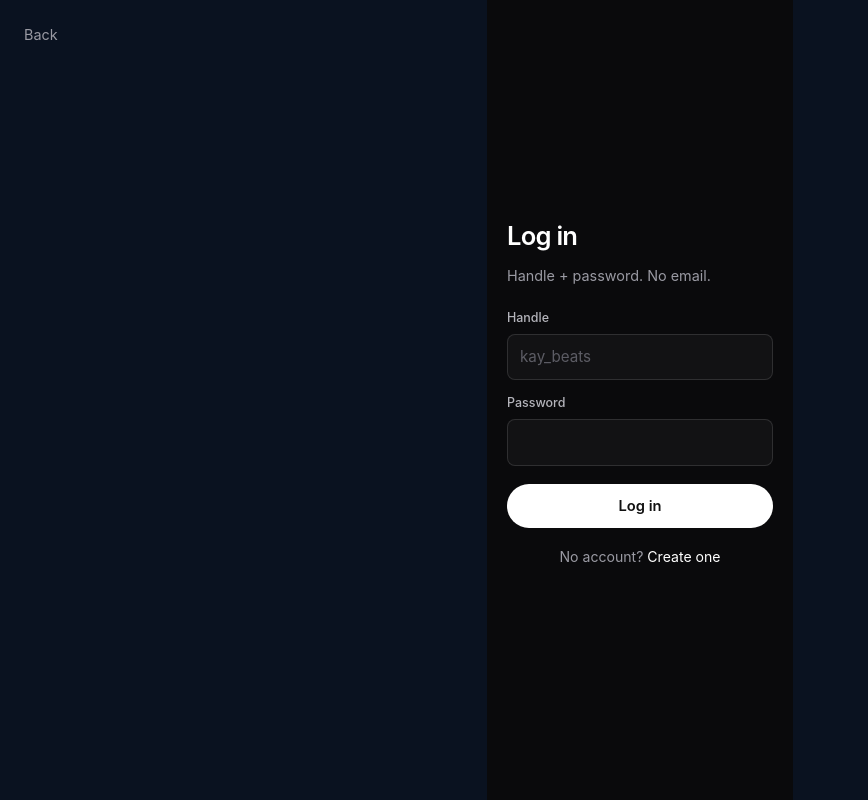
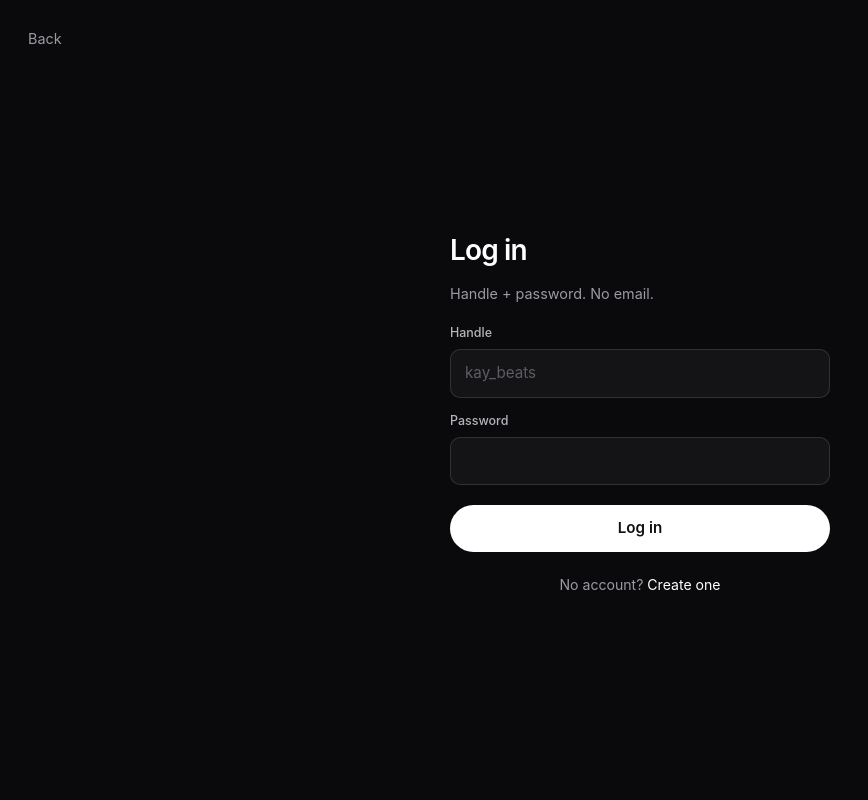
Before and after one commit to lattewei/walls, a Next.js app in the folder apps/web/: page /login in a window 1280 px wide. Shown: the whole page, without its empty margins (0-868 px from the left). Built offline with nearby package versions, Linux system fonts and the light colour scheme.

Commit message:
fix(web): full-bleed login and register layout
Auth screens were squeezed into a centered column by studio__main flex. Make bare layout full width with a single dark canvas.

```diff
--- a/apps/web/src/app/globals.css
+++ b/apps/web/src/app/globals.css
@@ -129,7 +129,9 @@ body:has(.landing-root) {
 
 .studio.is-landing {
   display: block;
-  background: transparent;
+  width: 100%;
+  min-height: 100dvh;
+  background: #0a0a0c;
 }
 
 .studio.is-landing::before,
@@ -138,10 +140,16 @@ body:has(.landing-root) {
 }
 
 .studio.is-landing .studio__main {
+  display: block;
+  width: 100%;
+  min-height: 100dvh;
   padding: 0;
 }
 
 .auth {
+  position: relative;
+  box-sizing: border-box;
+  width: 100%;
   min-height: 100dvh;
   background: #0a0a0c;
   color: #f5f5f7;
@@ -149,14 +157,14 @@ body:has(.landing-root) {
   flex-direction: column;
   align-items: center;
   justify-content: center;
-  padding: 32px 20px 48px;
+  padding: 72px 24px 48px;
   font-family: -apple-system, BlinkMacSystemFont, "SF Pro Text", "Segoe UI", sans-serif;
 }
 
 .auth__back {
   position: absolute;
-  top: 24px;
-  left: 24px;
+  top: 28px;
+  left: 28px;
   color: #9a9aa3;
   text-decoration: none;
   font-size: 0.9rem;
@@ -168,7 +176,7 @@ body:has(.landing-root) {
 
 .auth__card {
   width: 100%;
-  max-width: 360px;
+  max-width: 380px;
   display: flex;
   flex-direction: column;
   gap: 14px;
@@ -176,14 +184,14 @@ body:has(.landing-root) {
 
 .auth__card h1 {
   margin: 0;
-  font-size: 1.6rem;
+  font-size: 1.75rem;
   font-weight: 600;
   letter-spacing: -0.03em;
   color: #fff;
 }
 
 .auth__hint {
-  margin: -4px 0 8px;
+  margin: -2px 0 6px;
   color: #9a9aa3;
   font-size: 0.9rem;
 }
@@ -205,17 +213,17 @@ body:has(.landing-root) {
   width: 100%;
   box-sizing: border-box;
   border: 1px solid rgba(255, 255, 255, 0.12);
-  background: #121214;
+  background: #141416;
   color: #fff;
-  border-radius: 8px;
-  padding: 11px 12px;
+  border-radius: 10px;
+  padding: 12px 14px;
   font: inherit;
   font-size: 0.95rem;
   outline: none;
 }
 
 .auth__field input:focus {
-  border-color: rgba(255, 255, 255, 0.32);
+  border-color: rgba(255, 255, 255, 0.35);
 }
 
 .auth__field input::placeholder {
@@ -229,15 +237,15 @@ body:has(.landing-root) {
 }
 
 .auth__submit {
-  margin-top: 4px;
+  margin-top: 6px;
   border: 0;
   border-radius: 999px;
   background: #fff;
   color: #111;
   font: inherit;
   font-weight: 600;
-  font-size: 0.92rem;
-  padding: 11px 16px;
+  font-size: 0.95rem;
+  padding: 12px 16px;
   cursor: pointer;
 }
 
@@ -251,7 +259,7 @@ body:has(.landing-root) {
 }
 
 .auth__alt {
-  margin: 4px 0 0;
+  margin: 8px 0 0;
   text-align: center;
   color: #9a9aa3;
   font-size: 0.88rem;
```
